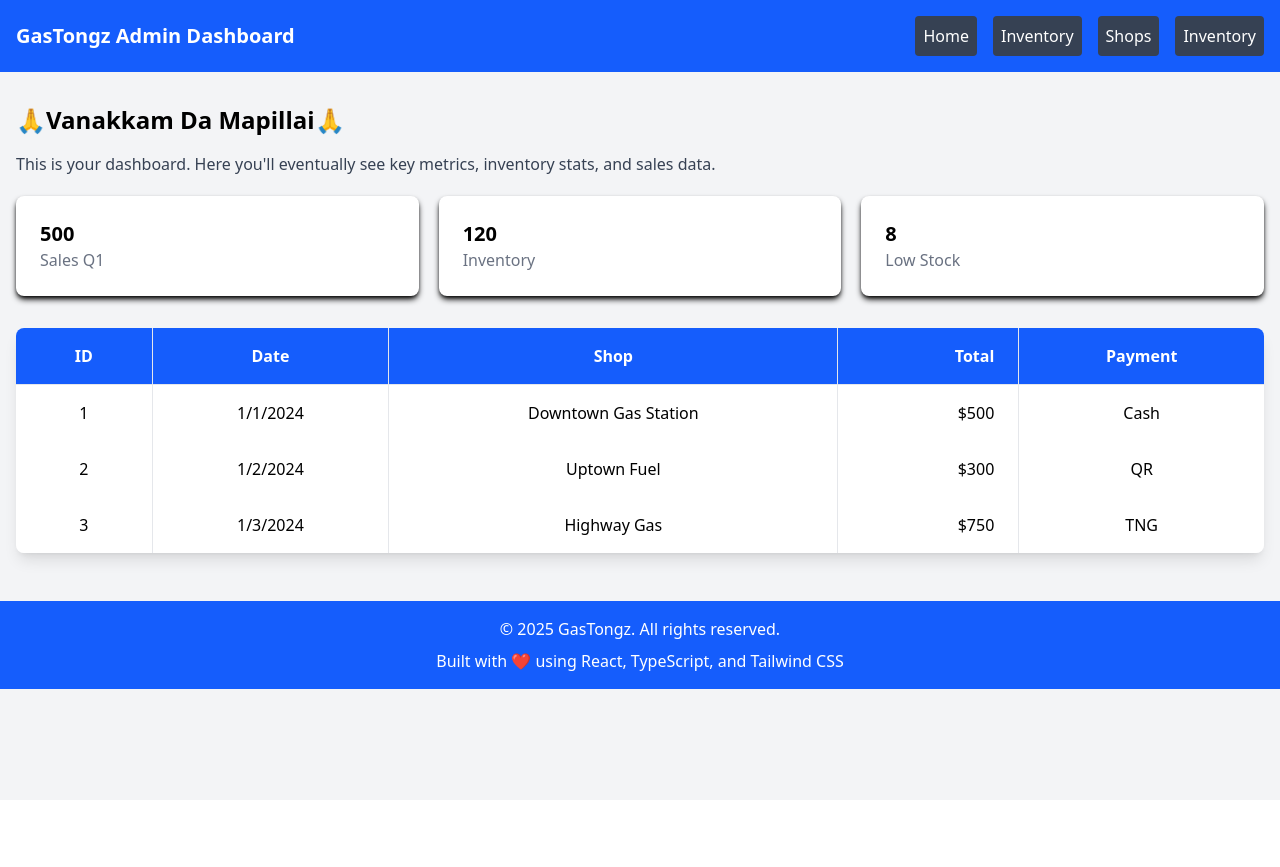
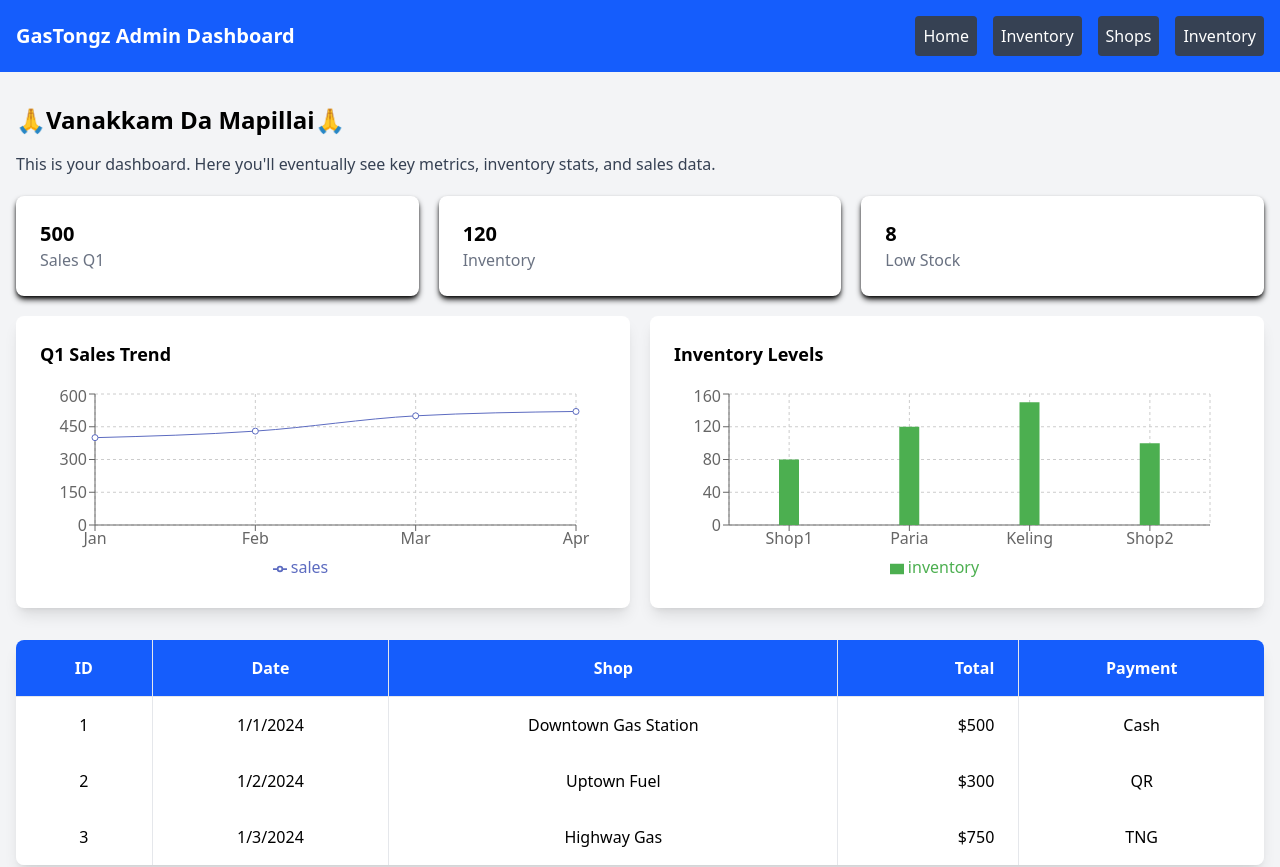
Before and after one commit to triunai/gasTongz-UI, a React (Vite) app: page / in a window 1280 px wide. Shown: the top 867 px of the page. Before the commit the page ends 800 px from the top, so only its background shows below. Built offline with nearby package versions, Linux system fonts and the light colour scheme.

Commit message:
feat: added charting

```diff
--- a/package.json
+++ b/package.json
@@ -16,11 +16,15 @@
   "dependencies": {
     "@tailwindcss/cli": "^4.0.4",
     "@tailwindcss/vite": "^4.0.4",
+    "axios": "^1.7.9",
+    "chart.js": "^4.4.7",
     "class-variance-authority": "^0.7.1",
     "clsx": "^2.1.1",
     "lucide-react": "^0.475.0",
     "react": "^19.0.0",
+    "react-chartjs-2": "^5.3.0",
     "react-dom": "^19.0.0",
+    "recharts": "^2.15.1",
     "tailwind-merge": "^3.0.1",
     "tailwindcss": "^4.0.4",
     "tailwindcss-animate": "^1.0.7"
--- /dev/null
+++ b/src/components/BarChart.tsx
@@ -0,0 +1,22 @@
+// components/BarChart.tsx
+import React from 'react';
+import { BarChart as RechartsBar, Bar, XAxis, YAxis, CartesianGrid, Tooltip, Legend, ResponsiveContainer } from 'recharts';
+
+interface BarChartProps {
+  data: Array<{ name: string; inventory: number }>;
+}
+
+const BarChart: React.FC<BarChartProps> = ({ data }) => (
+  <ResponsiveContainer width="100%" height={200}>
+    <RechartsBar data={data} margin={{ top: 10, right: 30, left: -5, bottom: 5 }}>
+      <CartesianGrid strokeDasharray="3 3" />
+      <XAxis dataKey="name" />
+      <YAxis />
+      <Tooltip />
+      <Legend />
+      <Bar dataKey="inventory" fill="#4CAF50" barSize={20} />
+    </RechartsBar>
+  </ResponsiveContainer>
+);
+
+export default BarChart;
--- /dev/null
+++ b/src/components/ChartCard.tsx
@@ -0,0 +1,16 @@
+// components/ChartCard.tsx
+import React from 'react';
+
+interface ChartCardProps {
+  title: string;
+  chart: React.ReactNode;
+}
+
+const ChartCard: React.FC<ChartCardProps> = ({ title, chart }) => (
+  <div className="chart-card">
+    <h3 className="text-lg font-semibold mb-4">{title}</h3>
+    <div className="chart-container">{chart}</div>
+  </div>
+);
+
+export default ChartCard;
--- a/src/components/Footer.tsx
+++ b/src/components/Footer.tsx
@@ -4,7 +4,8 @@ import React from 'react';
 const Footer = () => {
   return (
     <footer className="bg-blue-600 text-white text-center py-4">
-      <div className="container mx-auto">
+      {/* fix the min-h-33 later, temp solution */}
+      <div className="sticky w-full min-h-33">
         <p>&copy; {new Date().getFullYear()} GasTongz. All rights reserved.</p>
         <p className="mt-2">
           Built with ❤️ using React, TypeScript, and Tailwind CSS
--- /dev/null
+++ b/src/components/InventoryChart.tsx
@@ -0,0 +1,39 @@
+import React, { useEffect, useState } from 'react';
+import { Bar } from 'react-chartjs-2';
+import axios from 'axios';
+import { BarChartData } from '../types/chartData';
+
+const InventoryChart = () => {
+    const [inventoryData, setInventoryData] = useState<BarChartData>({
+     labels: [],
+    datasets: [{
+      label: 'Stock Levels',
+      data: [],
+      backgroundColor: '#28a745',
+    }]
+  });
+
+  useEffect(() => {
+    axios.get('/api/inventory')
+      .then(response => {
+        const { shops, quantities } = response.data;
+        setInventoryData({
+          labels: shops,
+          datasets: [{
+            label: 'Stock Levels',
+            data: quantities,
+            backgroundColor: '#28a745',
+          }]
+        });
+      });
+  }, []);
+
+  return (
+    <div className="w-full p-4 bg-white rounded-lg shadow-md">
+      <h3 className="text-xl font-semibold mb-4">Inventory Levels</h3>
+      <Bar data={inventoryData} options={{ responsive: true }} />
+    </div>
+  );
+};
+
+export default InventoryChart;
--- /dev/null
+++ b/src/components/LineChart.tsx
@@ -0,0 +1,22 @@
+// components/LineChart.tsx
+import React from 'react';
+import { LineChart as RechartsLine, Line, XAxis, YAxis, CartesianGrid, Tooltip, Legend, ResponsiveContainer } from 'recharts';
+
+interface LineChartProps {
+  data: Array<{ name: string; sales: number }>;
+}
+
+const LineChart: React.FC<LineChartProps> = ({ data }) => (
+  <ResponsiveContainer width="100%" height={200}>
+    <RechartsLine data={data} margin={{ top: 10, right: 30, left: -5, bottom: 5 }}>
+      <CartesianGrid strokeDasharray="3 3" />
+      <XAxis dataKey="name" />
+      <YAxis />
+      <Tooltip />
+      <Legend />
+      <Line type="monotone" dataKey="sales" stroke="#5C6BC0" activeDot={{ r: 8 }} />
+    </RechartsLine>
+  </ResponsiveContainer>
+);
+
+export default LineChart;
--- /dev/null
+++ b/src/components/LowStockChart.tsx
@@ -0,0 +1,39 @@
+import React, { useEffect, useState } from 'react';
+import { Doughnut } from 'react-chartjs-2';
+import axios from 'axios';
+
+const LowStockChart = () => {
+    const [lowStockData, setLowStockData] = useState({
+      labels: ['Low Stock', 'In Stock'],
+    datasets: [{
+      label: 'Stock Status',
+      data: [0, 0],
+      backgroundColor: ['#dc3545', '#6c757d'],
+    }]
+  });
+
+
+  useEffect(() => {
+    axios.get('/api/low-stock')
+      .then(response => {
+        const { lowStockCount, totalItems } = response.data;
+        setLowStockData({
+            labels: ['Low Stock', 'In Stock'],
+            datasets: [{
+                label: 'Stock Status',
+                data: [lowStockCount, totalItems - lowStockCount],
+                backgroundColor: ['#dc3545', '#6c757d'],
+            }]
+            });
+      });
+  }, []);
+
+  return (
+    <div className="w-full p-4 bg-white rounded-lg shadow-md">
+      <h3 className="text-xl font-semibold mb-4">Low Stock Alert</h3>
+      <Doughnut data={lowStockData} options={{ responsive: true }} />
+    </div>
+  );
+};
+
+export default LowStockChart;
--- /dev/null
+++ b/src/components/SalesChart.tsx
@@ -0,0 +1,42 @@
+import React, { useEffect, useState } from 'react';
+import { Line } from 'react-chartjs-2';
+import axios from 'axios';
+import { ChartData } from '../types/chartData';
+
+
+const SalesChart = () => {
+    const [salesData, setSalesData] = useState<ChartData>({
+      labels: [],
+    datasets: [{
+      label: 'Total Sales',
+      data: [],
+      borderColor: '#007bff',
+      fill: false,
+    }]
+  });
+
+  useEffect(() => {
+    axios.get('/api/sales')
+      .then(response => {
+        const { dates, amounts } = response.data;
+        setSalesData({
+          labels: dates,
+          datasets: [{
+            label: 'Total Sales',
+            data: amounts,
+            borderColor: '#007bff',
+            fill: false,
+          }]
+        });
+      });
+  }, []);
+
+  return (
+    <div className="w-full p-4 bg-white rounded-lg shadow-md">
+      <h3 className="text-xl font-semibold mb-4">Sales Trend</h3>
+      <Line data={salesData} options={{ responsive: true }} />
+    </div>
+  );
+};
+
+export default SalesChart;
--- a/src/components/SalesTable.tsx
+++ b/src/components/SalesTable.tsx
@@ -43,7 +43,7 @@ return (
         </thead>
         <tbody className="border-t border-gray-200">
           {transactions.map((t) => (
-            <tr key={t.id} className="hover:bg-gray-50 text-center">
+            <tr key={t.id} className="hover:bg-gray-300 text-center">
               <td className="py-4 px-6 border-r border-gray-200">{t.id}</td>
               <td className="py-4 px-6 border-r border-gray-200">{new Date(t.date).toLocaleDateString()}</td>
               <td className="py-4 px-6 border-r border-gray-200">{t.shop.name}</td>
--- a/src/index.css
+++ b/src/index.css
@@ -1 +1,10 @@
 @import "tailwindcss";
+
+
+.chart-card {
+  @apply bg-white rounded-lg shadow-lg p-6;
+}
+
+.chart-container {
+  @apply rounded-lg overflow-hidden;
+}
--- a/src/pages/Dashboard.tsx
+++ b/src/pages/Dashboard.tsx
@@ -2,14 +2,34 @@
 import React, { useState } from 'react';
 import MetricCard from '../components/MetricCard';
 import SalesTable from '../components/SalesTable';
+import ChartCard from '../components/ChartCard';
+import LineChart from '../components/LineChart';
+import BarChart from '../components/BarChart';
 
 const Dashboard: React.FC = () => {
+
+
 
   const [cards, setCards] = useState([
   { id: 1, title: 'Sales Q1', value: 500 },
   { id: 2, title: 'Inventory', value: 120 },
   { id: 3, title: 'Low Stock', value: 8 },
-]);
+  ]);
+
+  // Sample Data for Charts
+  const salesData = [
+    { name: 'Jan', sales: 400 },
+    { name: 'Feb', sales: 430 },
+    { name: 'Mar', sales: 500 },
+    { name: 'Apr', sales: 520 },
+  ];
+
+  const inventoryData = [
+    { name: 'Shop1', inventory: 80 },
+    { name: 'Paria', inventory: 120 },
+    { name: 'Keling', inventory: 150 },
+    { name: 'Shop2', inventory: 100 },
+  ];
 
   return (
     <div className="container mx-auto p-4">
@@ -23,6 +43,18 @@ const Dashboard: React.FC = () => {
         <MetricCard key={card.title} title={card.title} value={card.value} />
       ))}
       </div>
+
+    <div className="grid sm:grid-cols-1 md:grid-cols-2 lg:grid-cols-2 gap-5 mt-5">
+        <ChartCard
+          title="Q1 Sales Trend"
+          chart={<LineChart data={salesData} />}
+        />
+        <ChartCard
+          title="Inventory Levels"
+          chart={<BarChart data={inventoryData} />}
+        />
+      </div>
+
       <SalesTable/>
 
     </div>
--- /dev/null
+++ b/src/types/chartData.ts
@@ -0,0 +1,48 @@
+export interface ChartData {
+  labels: string[];
+  datasets: {
+    label: string;
+    data: number[];
+    borderColor: string;
+    fill?: boolean;
+  }[];
+}
+
+// src/types/chartData.ts
+export interface ChartData<T extends keyof ChartType> {
+    labels: string[];
+    datasets: Dataset<T>[];
+}
+
+export interface Dataset<T extends keyof ChartType> {
+    label: string;
+    data: number[];
+    [key: string]: any; // Allows additional properties based on chart type
+}
+
+export type ChartType = 'line' | 'bar' | 'doughnut';
+
+export interface LineChartData extends ChartData<'line'> {
+    datasets: {
+        label: string;
+        data: number[];
+        borderColor: string;
+        fill?: boolean;
+    }[];
+}
+
+export interface BarChartData extends ChartData<'bar'> {
+    datasets: {
+        label: string;
+        data: number[];
+        backgroundColor: string;
+    }[];
+}
+
+export interface DoughnutChartData extends ChartData<'doughnut'> {
+    datasets: {
+        label: string;
+        data: number[];
+        backgroundColor: string[];
+    }[];
+}
```
Also changed, not shown: 1 other file (tests, documents, lock files or other folders).
